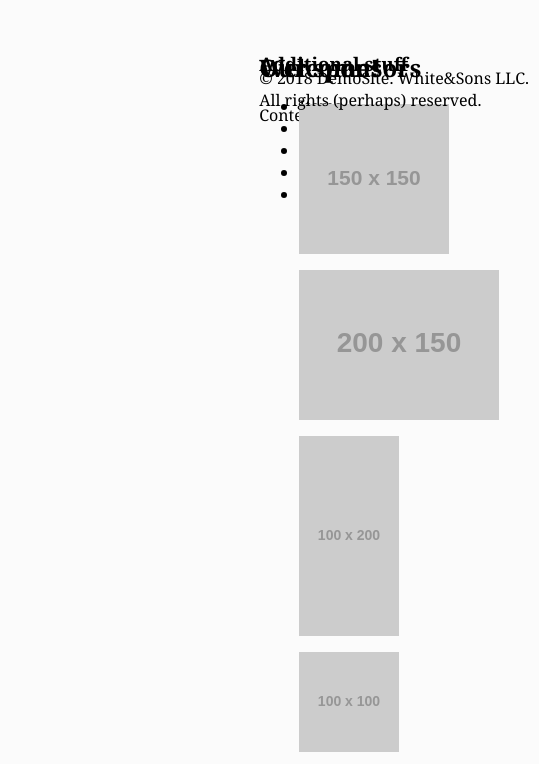
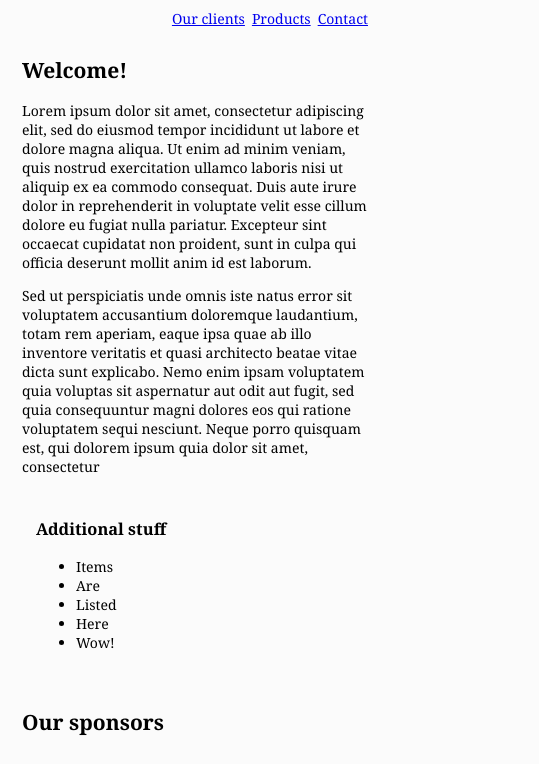
Before and after one commit to devnotch01/FiveGridProjects, a plain HTML site: page Project_1/index.html in a window 390 px wide. Shown: the part 69-833 px from the top of the page, 539 px wide, since content can reach past the window. Drawn offline with Linux system fonts and the light colour scheme; placeholder pictures from the web are drawn by us.

Commit message:
project completed

```diff
--- a/Project_1/index.html
+++ b/Project_1/index.html
@@ -24,7 +24,23 @@
         <h2>Welcome!</h2>
 
         <p>
-          Content
+          Lorem ipsum dolor sit amet, consectetur adipiscing elit, sed do
+          eiusmod tempor incididunt ut labore et dolore magna aliqua. Ut enim ad
+          minim veniam, quis nostrud exercitation ullamco laboris nisi ut
+          aliquip ex ea commodo consequat. Duis aute irure dolor in
+          reprehenderit in voluptate velit esse cillum dolore eu fugiat nulla
+          pariatur. Excepteur sint occaecat cupidatat non proident, sunt in
+          culpa qui officia deserunt mollit anim id est laborum.
+        </p>
+
+        <p>
+          Sed ut perspiciatis unde omnis iste natus error sit voluptatem
+          accusantium doloremque laudantium, totam rem aperiam, eaque ipsa quae
+          ab illo inventore veritatis et quasi architecto beatae vitae dicta
+          sunt explicabo. Nemo enim ipsam voluptatem quia voluptas sit
+          aspernatur aut odit aut fugit, sed quia consequuntur magni dolores eos
+          qui ratione voluptatem sequi nesciunt. Neque porro quisquam est, qui
+          dolorem ipsum quia dolor sit amet, consectetur
         </p>
       </main>
 
--- a/Project_1/resources/css/style.css
+++ b/Project_1/resources/css/style.css
@@ -22,16 +22,24 @@ main p {
 }
 .container {
   display: grid;
+  max-width: 1110px;
+  margin: 0 auto;
 
-  margin: 0 2rem;
   grid-template-columns: 2fr 6fr 4fr;
   grid-gap: 2rem 1rem;
-  grid-template-rows: 3rem;
-  grid-template-areas: 'logo menu menu';
+  grid-template-rows: 3rem auto;
+  grid-template-areas:
+    'logo menu menu'
+    'content content sidebar'
+    'sponsors sponsors sponsors'
+    'footer footer footer';
 }
+/*----------------
+    Header
+-----------------*/
 .logo {
   grid-area: logo;
-  line-height: 100%;
+  height: 100%;
   line-height: 3rem;
   align-self: center;
 }
@@ -54,18 +62,83 @@ main p {
 .main-menu .main-menu__item:last-of-type {
   margin-right: 0;
 }
+/*----------------
+    Content
+-----------------*/
 .content-area {
   grid-area: content;
 }
+/*----------------
+    Sidebar
+-----------------*/
 .sidebar {
   grid-area: sidebar;
+  padding: 1rem;
 }
+/*----------------
+    Sponsors
+-----------------*/
 .sponsors-wrapper {
   grid-area: sponsors;
 }
+.sponsors {
+  display: grid;
+  grid-template-columns: repeat(5, 1fr);
+  grid-template-rows: auto;
+  grid-gap: 1rem;
+}
+.sponsor {
+  margin-left: 0;
+  margin-right: 0;
+  background-color: #fff;
+  border-radius: 0.625rem;
+  display: inline-flex;
+  align-items: center;
+  justify-content: center;
+}
+/*----------------
+    Footer
+-----------------*/
 .footer {
   grid-area: footer;
 }
-/.main-header {
+.main-header {
   height: 3rem;
 }
+/*----------------
+  Media queries
+-----------------*/
+@media all and (max-width: 992px) {
+  .container {
+    margin: 0 1rem;
+  }
+  .sponsors {
+    grid-column-gap: 0.5rem;
+  }
+}
+
+@media all and (max-width: 768px) {
+  html {
+    font-size: 14px;
+  }
+
+  .sponsors {
+    grid-template-columns: 1fr;
+    grid-column-gap: 0;
+    grid-row-gap: 1rem;
+  }
+}
+
+@media all and (max-width: 540px) {
+  .container {
+    grid-template-columns: 1fr;
+    grid-template-rows: auto;
+    grid-template-areas:
+      'logo'
+      'menu'
+      'content'
+      'sidebar'
+      'sponsors'
+      'footer';
+  }
+}
```
